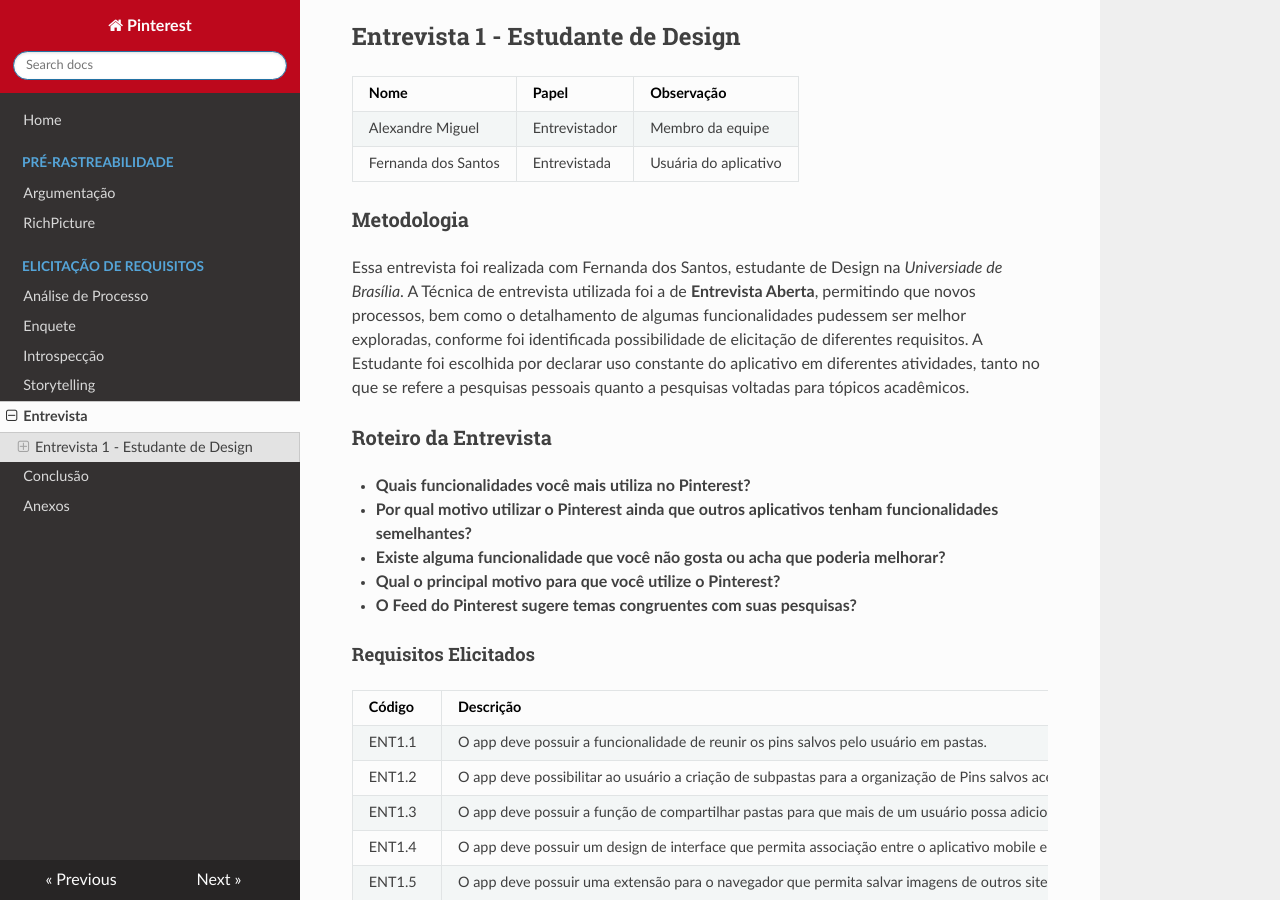
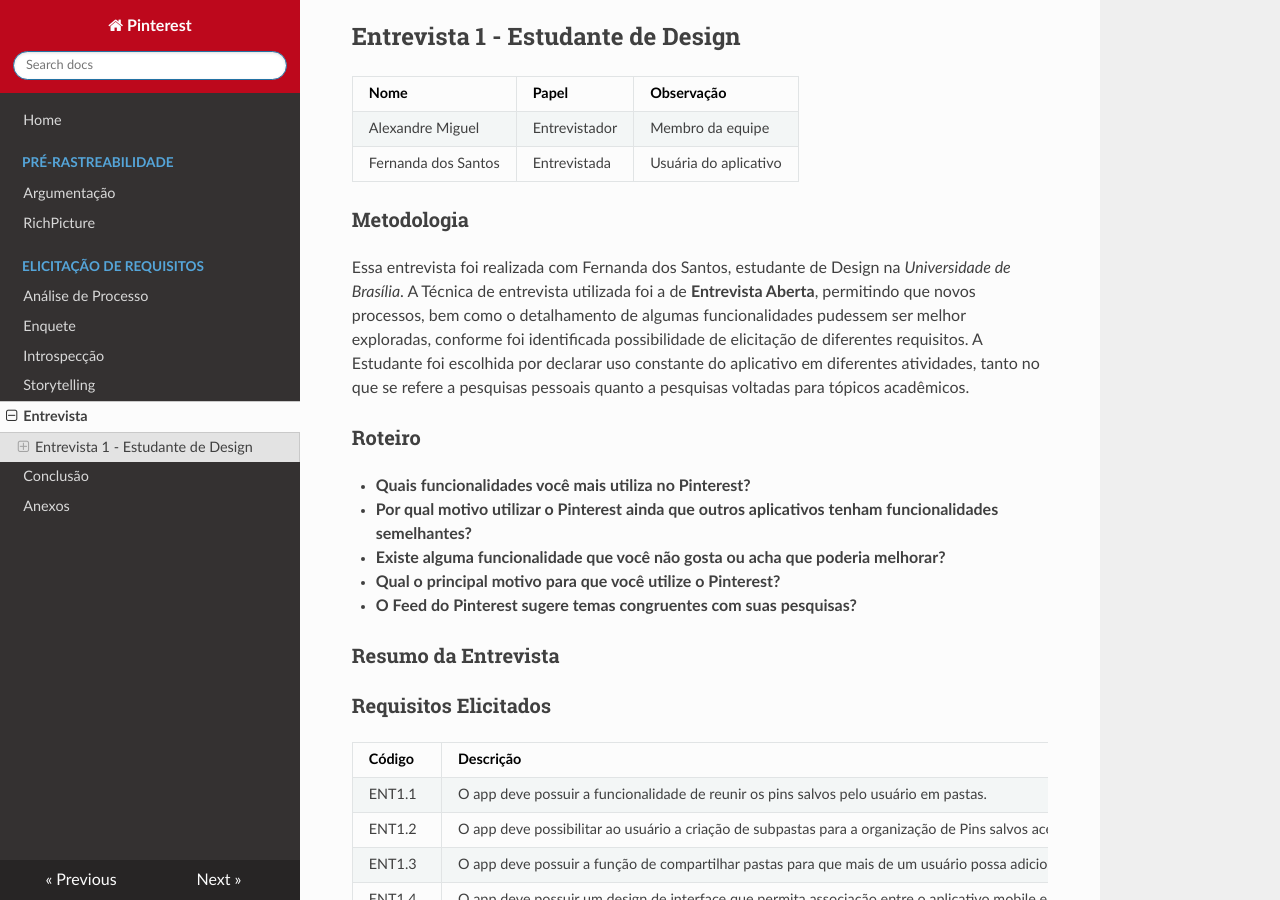
Before and after one commit to joberthrogers18/2018.2-Requisitos-Pinterest, an MkDocs documentation site: the page built from docs/entrevista.md, in a window 1280 px wide and 900 px high, scrolled down 380 px. Built offline with MkDocs 1.6.1, drawn with Linux system fonts in a browser that asks for light colours; nearby versions of some CDN libraries; old or Windows-style settings are respelled for this version of MkDocs.

Commit message:
Corrected Grammar mistakes

```diff
--- a/docs/entrevista.md
+++ b/docs/entrevista.md
@@ -12,9 +12,9 @@
 
 ### Metodologia
 
-Essa entrevista foi realizada com Fernanda dos Santos, estudante de Design na _Universiade de Brasília_. A Técnica de entrevista utilizada foi a de **Entrevista Aberta**, permitindo que novos processos, bem como o detalhamento de algumas funcionalidades pudessem ser melhor exploradas, conforme foi identificada possibilidade de elicitação de diferentes requisitos. A Estudante foi escolhida por declarar uso constante do aplicativo em diferentes atividades, tanto no que se refere a pesquisas pessoais quanto a pesquisas voltadas para tópicos acadêmicos.
+Essa entrevista foi realizada com Fernanda dos Santos, estudante de Design na _Universidade de Brasília_. A Técnica de entrevista utilizada foi a de **Entrevista Aberta**, permitindo que novos processos, bem como o detalhamento de algumas funcionalidades pudessem ser melhor exploradas, conforme foi identificada possibilidade de elicitação de diferentes requisitos. A Estudante foi escolhida por declarar uso constante do aplicativo em diferentes atividades, tanto no que se refere a pesquisas pessoais quanto a pesquisas voltadas para tópicos acadêmicos.
 
-### Roteiro da Entrevista
+### Roteiro
 
  * **Quais funcionalidades você mais utiliza no Pinterest?**
  * **Por qual motivo utilizar o Pinterest ainda que outros aplicativos tenham funcionalidades semelhantes?**
@@ -22,8 +22,11 @@
  * **Qual o principal motivo para que você utilize o Pinterest?**
  * **O Feed do Pinterest sugere temas congruentes com suas pesquisas?**
 
+### Resumo da Entrevista
 
-#### Requisitos Elicitados
+
+
+### Requisitos Elicitados
 
 | Código | Descrição |
 |--|--|
```
